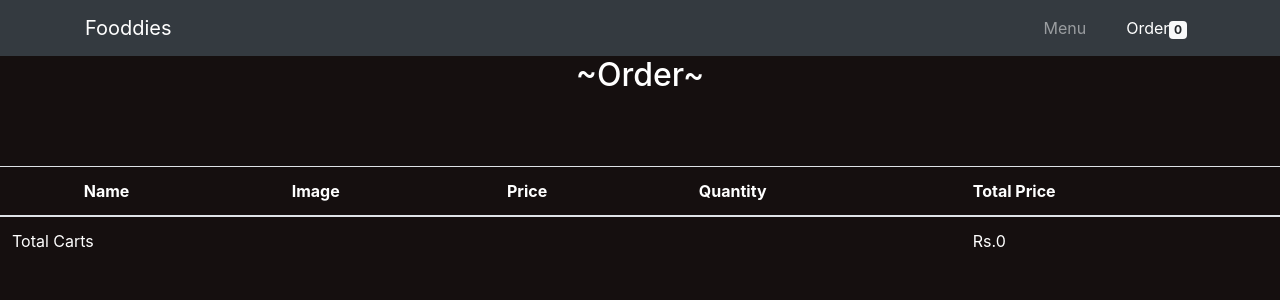
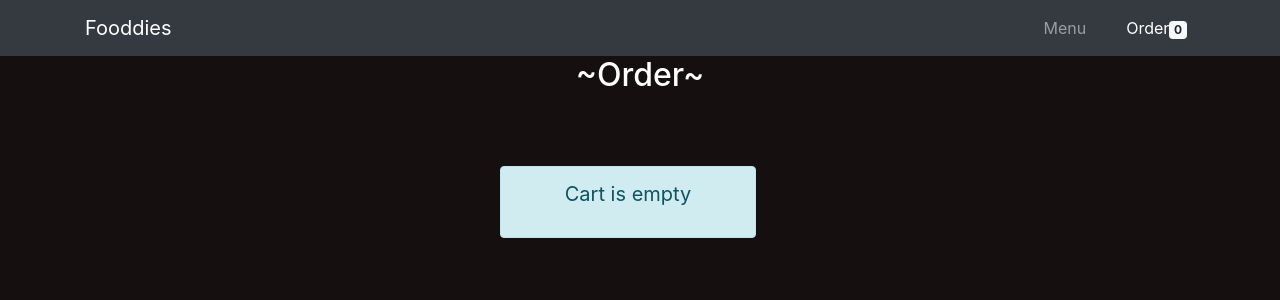
Before and after one commit to sayoojyav/thavorth-restaurant-app, a React (Create React App) app: page /order in a window 1280 px wide. Shown: the top 300 px of the page. Built offline with nearby package versions, Linux system fonts and the light colour scheme.

Commit message:
orderpage changes

```diff
--- a/src/components/Order.js
+++ b/src/components/Order.js
@@ -40,6 +40,7 @@ const Order = ({cartProps,productQuantity,removeCart}) =>  {
                     </div>
                     )}
                     <br/>
+                    {ListCart.length!==0 &&(
                     <div className="row">
                         <div className="col-md-12">
                             <table className="table text-white" >
@@ -80,6 +81,12 @@ const Order = ({cartProps,productQuantity,removeCart}) =>  {
                             </table>
                         </div>
                     </div>
+                    )}
+                    {ListCart.length === 0 &&(
+                        <div class="alert alert-info" style={{width: "20%",marginLeft:'500px'}} role="alert">
+                            <p style={{textAlign:'center',fontSize:20}}>Cart is empty</p>
+                        </div>
+                    )}
                 </Container>
             </div>
 
```
